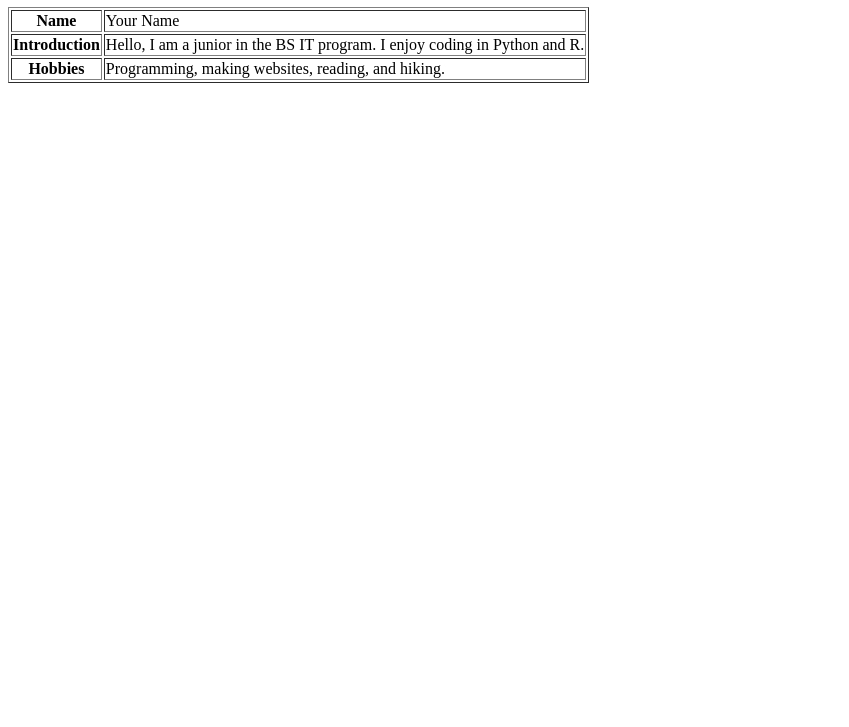
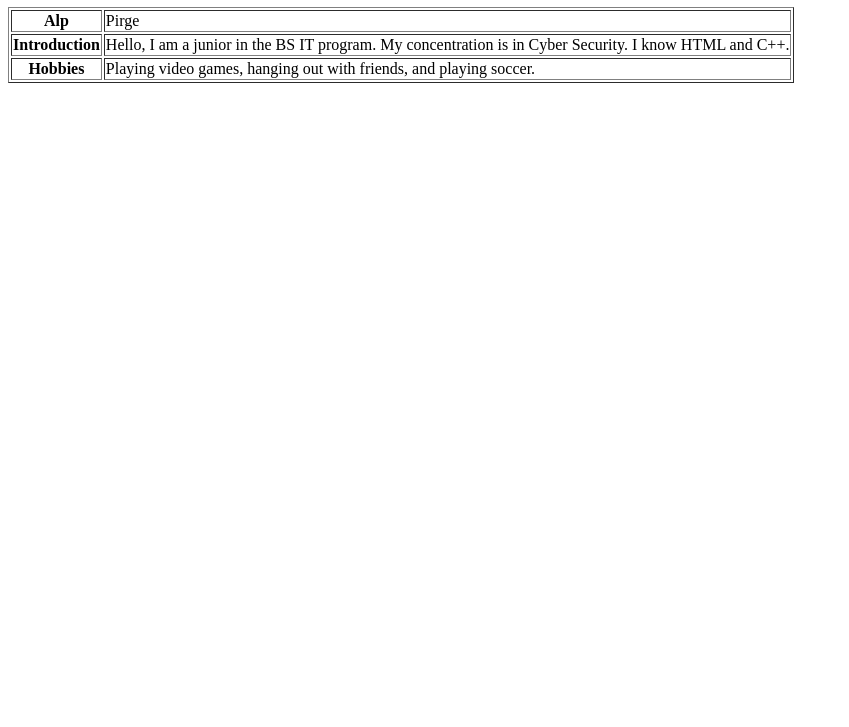
Before and after one commit to aWildPanther/alp.github.io, a plain HTML site: page index.html in a window 1280 px wide. Shown: the part 73-800 px from the top of the page, without its empty margins (0-849 px from the left). Drawn offline with Linux system fonts and the light colour scheme.

Commit message:
Update index.html

```diff
--- a/index.html
+++ b/index.html
@@ -3,7 +3,7 @@
 <head>
     <meta charset="UTF-8">
     <meta name="viewport" content="width=device-width, initial-scale=1.0">
-    <title>About Me</title>
+    <title>Introduction</title>
 </head>
 <body>
 
@@ -11,16 +11,16 @@
 
 <table border="1">
     <tr>
-        <th>Name</th>
-        <td>Your Name</td>
+        <th>Alp</th>
+        <td>Pirge</td>
     </tr>
     <tr>
         <th>Introduction</th>
-        <td>Hello, I am a junior in the BS IT program. I enjoy coding in Python and R.</td>
+        <td>Hello, I am a junior in the BS IT program. My concentration is in Cyber Security. I know HTML and C++.</td>
     </tr>
     <tr>
         <th>Hobbies</th>
-        <td>Programming, making websites, reading, and hiking.</td>
+        <td>Playing video games, hanging out with friends, and playing soccer.</td>
     </tr>
 </table>
 
```
